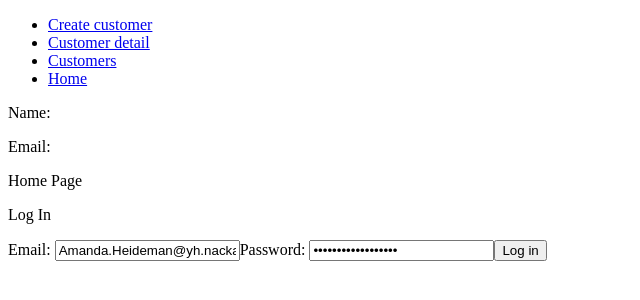
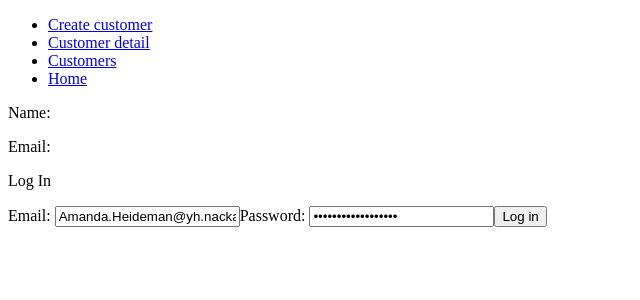
Before and after one commit to AmandaHeideman/customer-register, a React (Create React App) app: page / in a window 1280 px wide. Shown: the top 300 px of the page, without its empty margins (0-640 px from the left). Built offline with nearby package versions, Linux system fonts and the light colour scheme; no server answers.

Commit message:
check if logged in and redirect to correct page

```diff
--- a/src/pages/HomePage.jsx
+++ b/src/pages/HomePage.jsx
@@ -1,11 +1,13 @@
 import React from 'react'
 import LogIn from '../components/LogIn'
+import {useHistory} from 'react-router-dom';
+
 
 export default function HomePage() {
+  const history = useHistory();
   return (
     <div>
-      Home Page
-      <LogIn />
+      {localStorage.getItem("WEBB20") ? history.push('/customers') : <LogIn />}
     </div>
   )
 }
```
